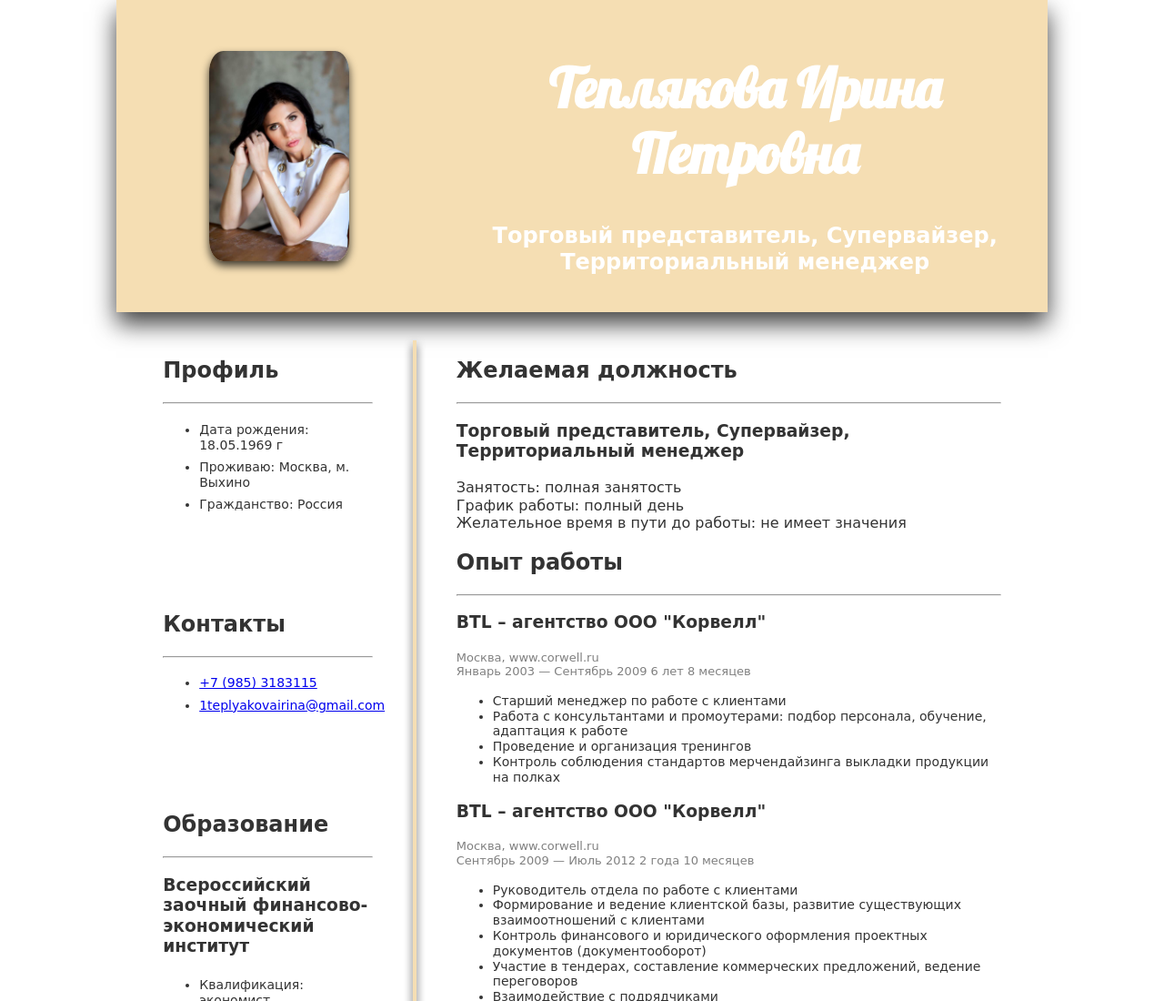
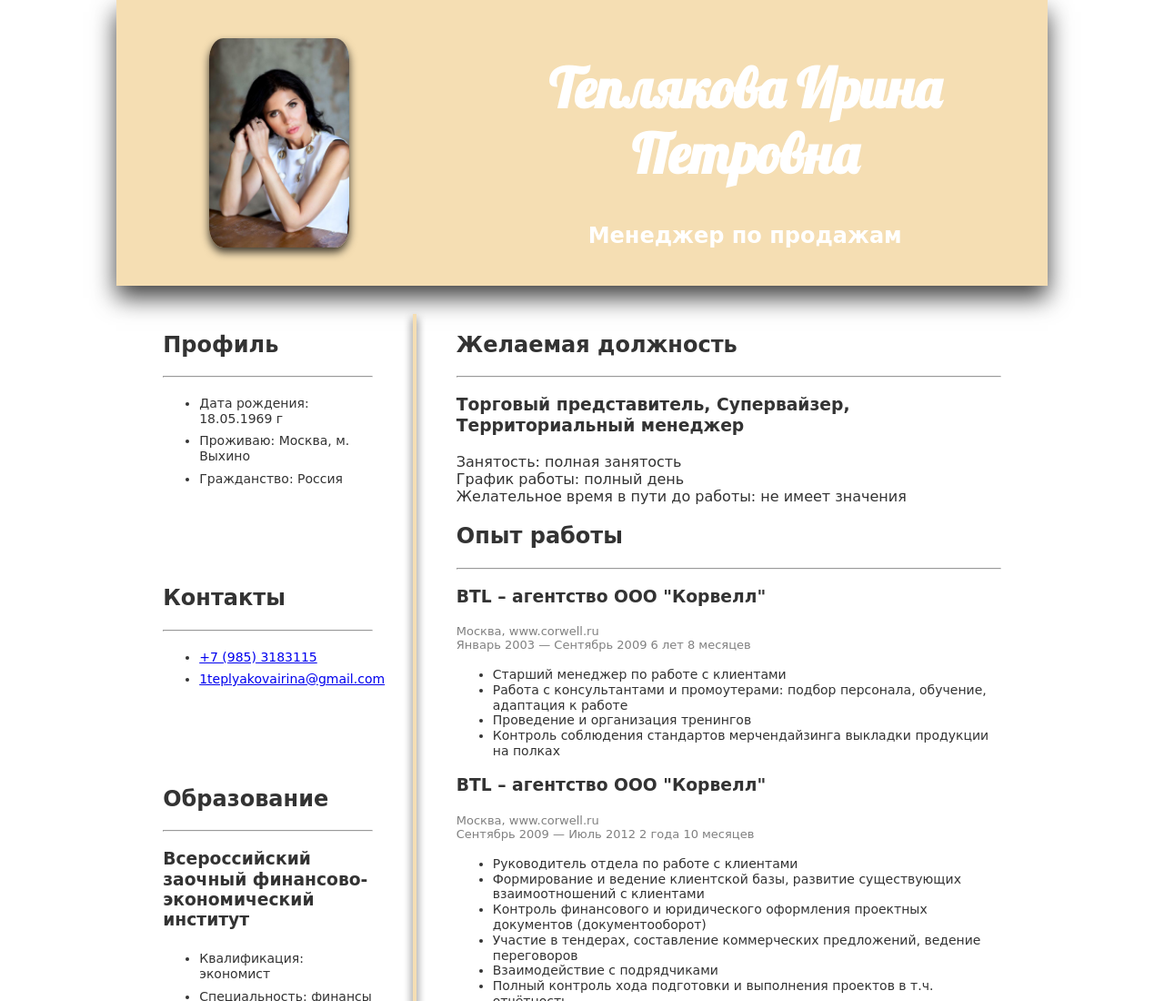
Before and after one commit to a1ip/Irina-resume, a plain HTML site: page index.html in a window 1280 px wide. Shown: the top 1100 px of the page at 91% size. Drawn offline with Linux system fonts and the light colour scheme; a web font is replaced by a local one.

Commit message:
Update index.html

```diff
--- a/index.html
+++ b/index.html
@@ -15,7 +15,7 @@
             </div>
             <div class="header-text">
                 <h1>Теплякова Ирина Петровна</h1>
-                <h2>Торговый представитель, Супервайзер, Территориальный менеджер</h2>
+                <h2>Менеджер по продажам</h2>
             </div>
         </header>
         <div class="wrapper">
```
